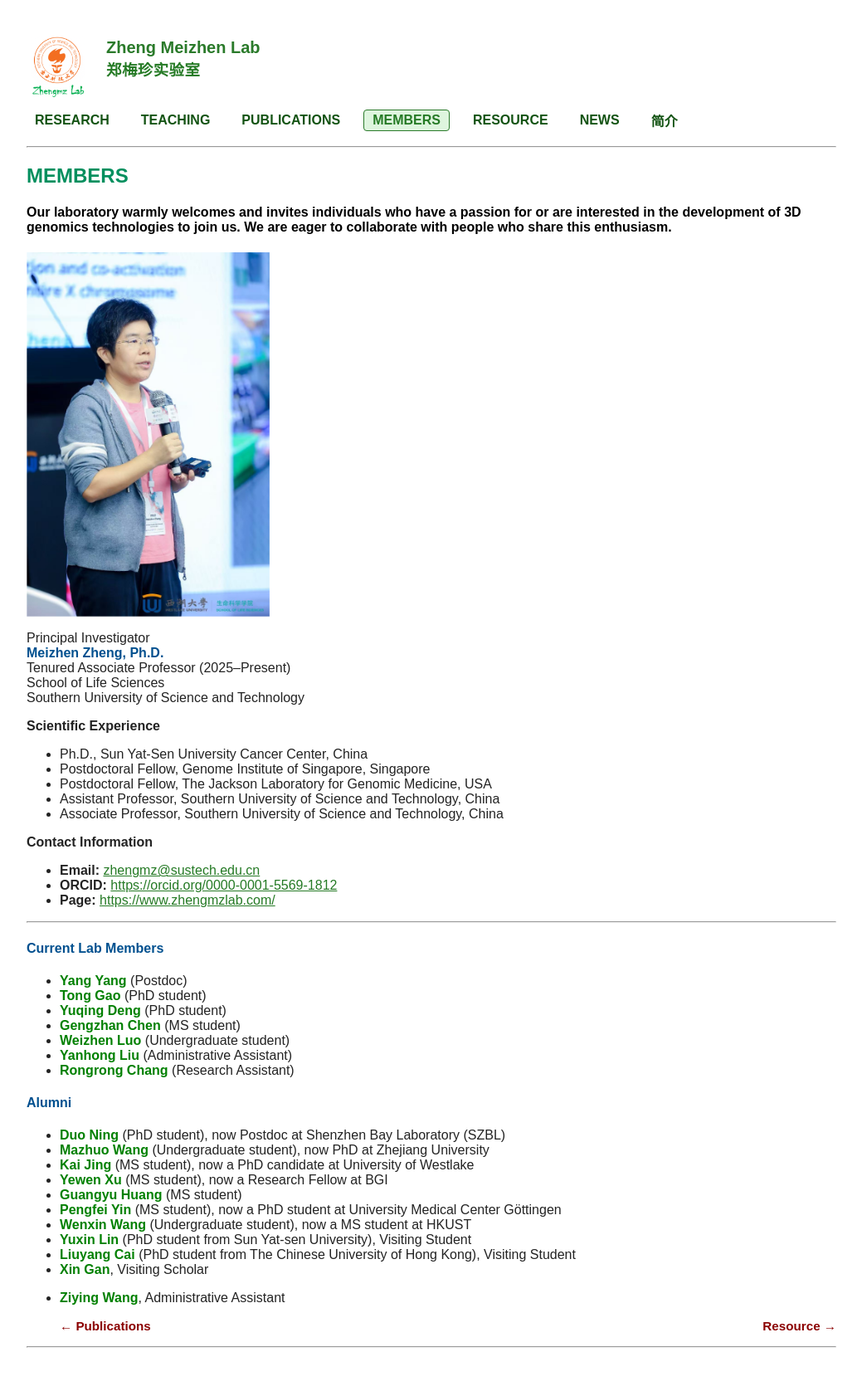
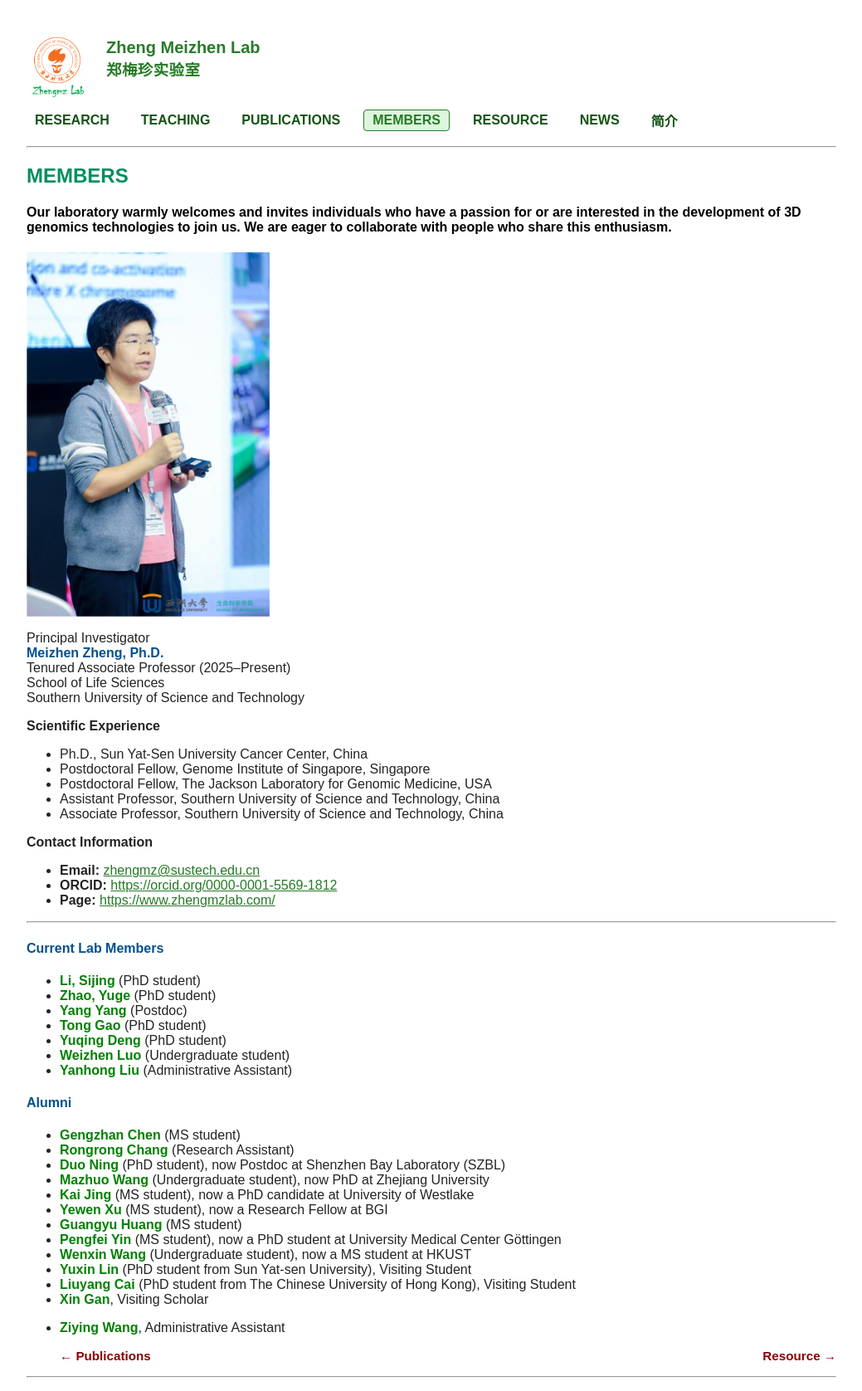
Before and after one commit to ZhengmzLab/zhengmzlab.github.io, a Jekyll site: the page built from members.md, in a window 1280 px wide. Shown: the whole page at 83% size, without its empty margins (120-1159 px from the left). Built offline with Jekyll 4.4.1, drawn with Linux system fonts in a browser that asks for light colours; comment, search, counter and statistics services are not loaded; before the commit the page ends 1640 px from its top, so only the background shows below that.

Commit message:
Update members.md

```diff
--- a/members.md
+++ b/members.md
@@ -35,17 +35,18 @@ Principal Investigator
 
 #### <span style="color:#00508f; font-weight:bold;">Current Lab Members</span>
 
+- <strong><span style="color:green;">Li, Sijing</span></strong> (PhD student)
+- <strong><span style="color:green;">Zhao, Yuge</span></strong> (PhD student)
 - <strong><span style="color:green;">Yang Yang</span></strong> (Postdoc)
 - <strong><span style="color:green;">Tong Gao</span></strong> (PhD student)
 - <strong><span style="color:green;">Yuqing Deng</span></strong> (PhD student)
-- <strong><span style="color:green;">Gengzhan Chen</span></strong> (MS student)
 - <strong><span style="color:green;">Weizhen Luo</span></strong> (Undergraduate student)
 - <strong><span style="color:green;">Yanhong Liu</span></strong> (Administrative Assistant)
-- <strong><span style="color:green;">Rongrong Chang</span></strong> (Research Assistant)
 
 
 #### <span style="color:#00508f; font-weight:bold;">Alumni</span>
-
+- <strong><span style="color:green;">Gengzhan Chen</span></strong> (MS student)
+- <strong><span style="color:green;">Rongrong Chang</span></strong> (Research Assistant)
 - <strong><span style="color:green;">Duo Ning</span></strong> (PhD student), now Postdoc at Shenzhen Bay Laboratory (SZBL)
 - <strong><span style="color:green;">Mazhuo Wang</span></strong> (Undergraduate student), now PhD at Zhejiang University
 - <strong><span style="color:green;">Kai Jing</span></strong> (MS student), now a PhD candidate at University of Westlake
```
